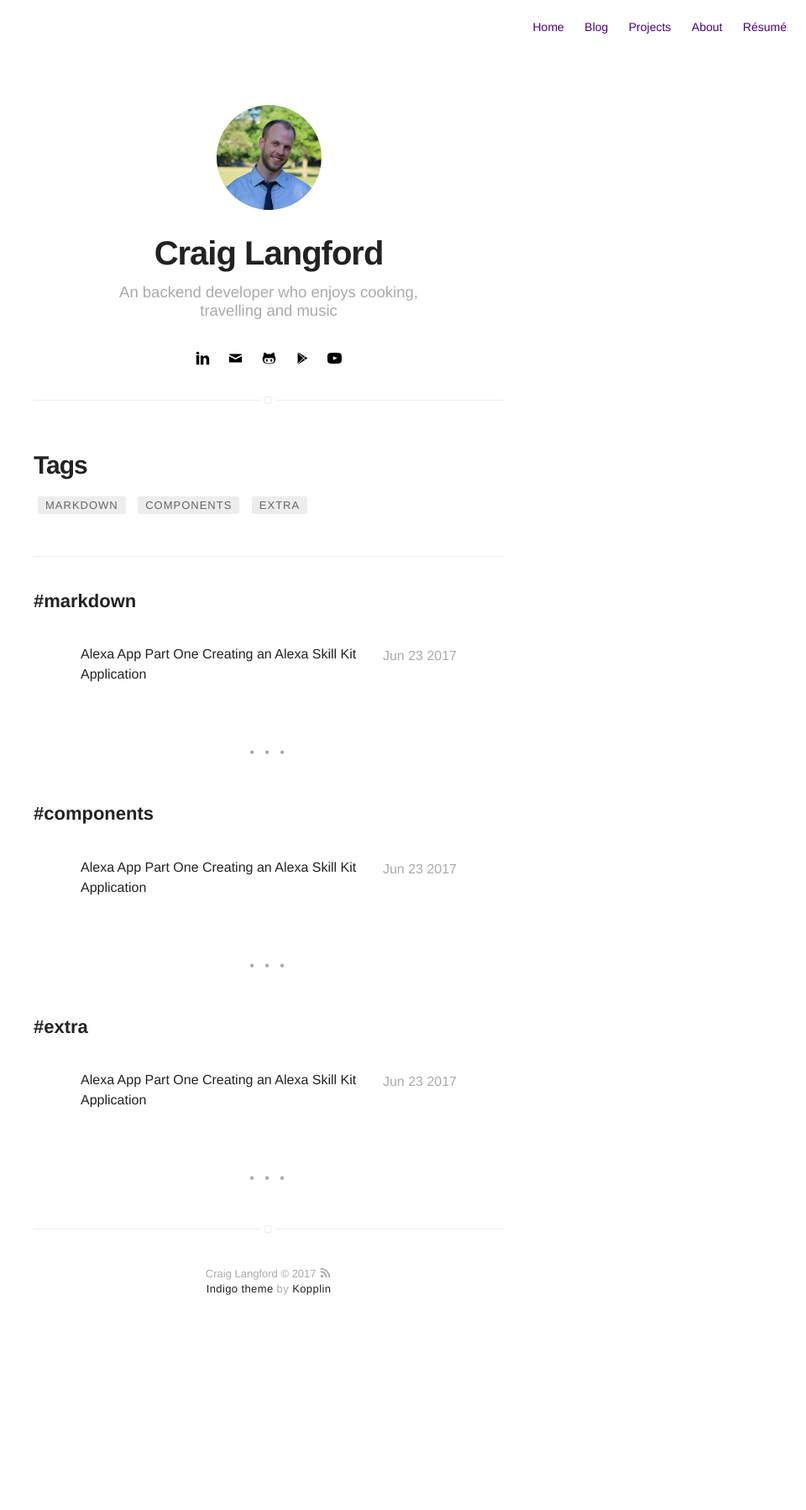
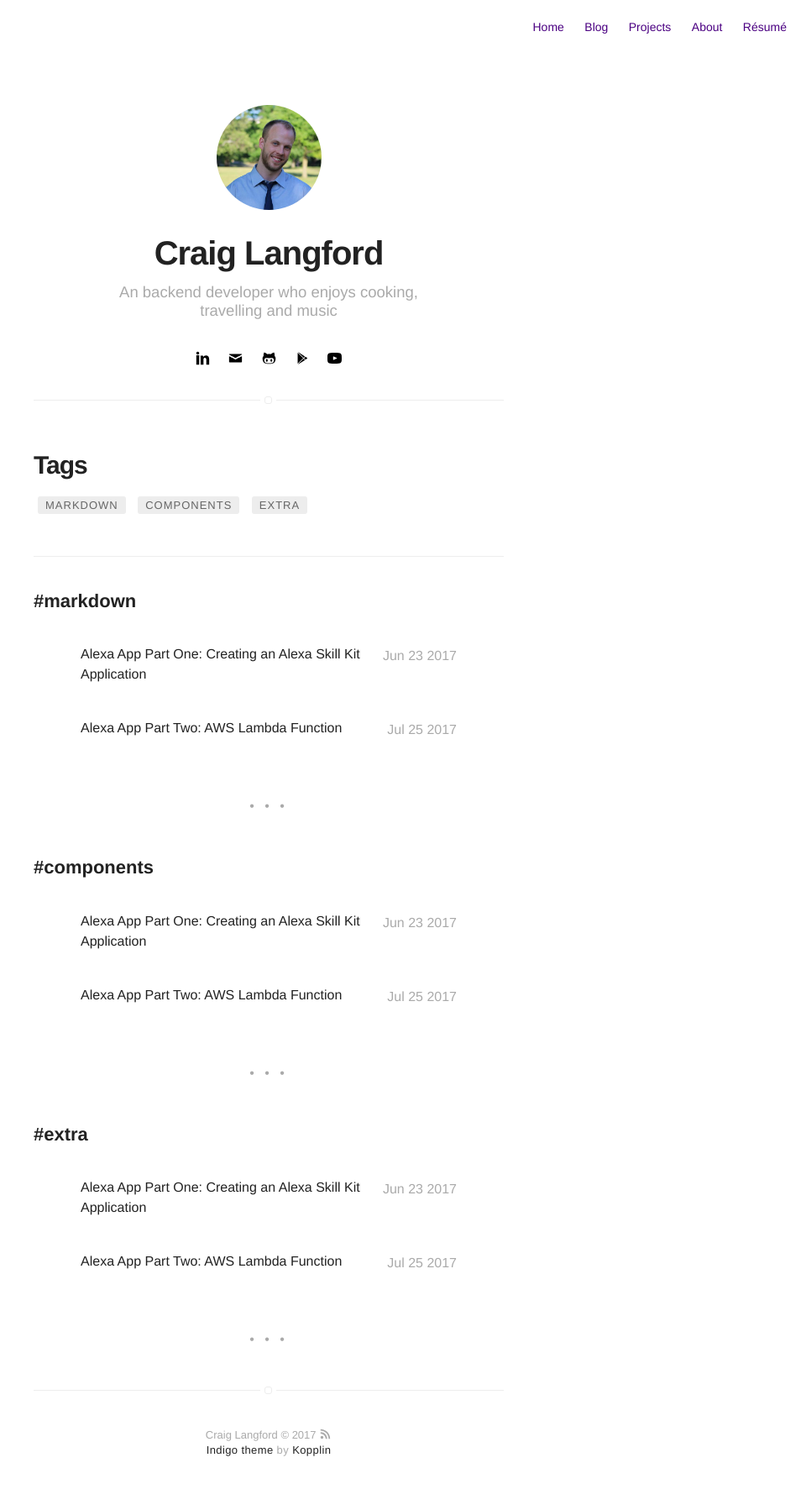
Before and after one commit to CraigLangford/CraigLangford.github.io, a Jekyll site: the page built from tags.html, in a window 1280 px wide. Shown: the whole page at 84% size, without its empty margins (320-1280 px from the left). Built offline with Jekyll 4.4.1, drawn with Linux system fonts in a browser that asks for light colours; before the commit the page ends 1606 px from its top, so only the background shows below that; some of the changed lines change nothing that is shown.

Commit message:
Added blog post part two for creating an Alexa application

````diff
--- a/_posts/2017-06-22-alexa-app-part-one.markdown
+++ b/_posts/2017-06-22-alexa-app-part-one.md
@@ -1,7 +1,7 @@
 ---
-title: "Alexa App Part One Creating an Alexa Skill Kit Application"
+title: "Alexa App Part One: Creating an Alexa Skill Kit Application"
 layout: post
-date: 2017-06-23 22:48
+date: 2017-06-23 22:25
 image: /assets/images/markdown.jpg
 headerImage: false
 tag:
@@ -13,9 +13,6 @@
 description: How to build an Alexa Skill Kit Application
 # jemoji: '<img class="emoji" title=":ramen:" alt=":ramen:" src="https://assets.github.com/images/icons/emoji/unicode/1f35c.png" height="20" width="20" align="absmiddle">'
 ---
-
-# Alexa App Part 1 - Creating an Alexa Skill Kit Application
-
 Having just received an Amazon Echo I made the typical requests "Alexa, play X song," "Alexa, tell me the weather," "Alexa, what is the news for today?" Wondering the current price of Bitcoin, which has been shooting up over the past month, I asked my Echo "Alexa, what is the price of Bitcoin?" This was responded with "sorry, I can't help you with that." I was rather surprised as the Echo can handle any other currency conversion, which lead to my first idea for an Amazon Echo application - Crypto Price. This blog post and it's follow up [Alexa App Part 2 - AWS Lambda Function](LINK) are an overview of the steps needed to create your first Echo application.If you wish to dive straight in the source code is [here](https://github.com/CraigLangford/Crypto-Price)!
 
 ## Application Focus
--- /dev/null
+++ b/_posts/2017-07-25-alexa-app-part-two.md
@@ -0,0 +1,336 @@
+---
+title: "Alexa App Part Two: AWS Lambda Function"
+layout: post
+date: 2017-07-25 08:13
+image: /assets/images/markdown.jpg
+headerImage: false
+tag:
+- markdown
+- components
+- extra
+category: blog
+author: craiglangford
+description: How to build an AWS Lambda Function for an Amazon Alexa Application
+# jemoji: '<img class="emoji" title=":ramen:" alt=":ramen:" src="https://assets.github.com/images/icons/emoji/unicode/1f35c.png" height="20" width="20" align="absmiddle">'
+---
+Having set up an Alexa Skill Kit application in the last section of this blog series [here](LINK TO OTHER POST) we can now start handling the logic to actually handle the request. This is handled by an AWS Lambda function which simply takes a json file and returns a json response which will be passed on to the user. This json interface allows any software language to be used for the Lambda function, and in this case we will be using Python.
+
+## Creating the Response
+
+From the documentation the incoming information is separated into the current event as well as the session information. Therfore we'll create our lambda app, cryptoprice.py and put our lambda function in it. Luckily for us the event and response can be passed as dictionary items so we don't have to worry about loading/dumping the json data.
+
+*cryptoprice.py*
+
+
+```python
+def crypto_price_lambda(event, session):
+    response = {}
+    return response
+```
+
+Obviously this response gives the Alexa Skill Kit no information in how to respond to the user and it will raise an error if attempted. Let's look into the type of response the Alexa Skill Kit will accept. Here is a typical response from the documentation.
+
+*Alexa Skill Kit Request Format*
+```
+{
+    "version": "1.0",
+    "response": {
+        "card": {
+            "type": "Simple",
+            "title": "Title in App",
+            "content": "This will be the message in the app.",
+        },
+        "outputSpeech": {
+            "type": "PlainText",
+            "text": "This is the response the user will hear. Hello!"
+        },
+        "shouldEndSession": True
+    }
+}
+```
+
+The core response can be seen to contain the version and the response. Further the response is composed of the card, which is the card the user would see in their Alexa App, the output speech, which is what the user will hear, and whether to end the session or not. Now that we have this we can create a simple function which generates the boilerplate around our desired response.
+
+*Lambda Function Plus Alexa Skill Kit Response Building Function*
+
+
+```python
+def crypto_price_lambda(event, session):
+    response = build_response()
+    return response
+
+def build_response(
+        card_title="Crypto Price",
+        card_content="Returns price of a cryptocurrency",
+        output_speech="Welcome to cryptoprice",
+        should_end_session=True):
+    """
+    Builds a valid ASK response based on the incoming attributes.
+    """
+    ask_response = {
+        "version": "1.0",
+        "response": {
+            "card": {
+                "type": "Simple",
+                "title": card_title,
+                "content": card_content,
+            },
+            "outputSpeech": {
+                "type": "PlainText",
+                "text": output_speech
+            },
+            "shouldEndSession": should_end_session
+        }
+    }
+    return ask_response
+
+```
+
+Great! Now we should have Alexa respond to any request and say "welcome to cryptoprice" to the user, however, this has no functionality based on the type of request the user makes. From [Alexa App Part 1 - Alexa Skills Kit Application](LINK) we found that all Alexa Skills Kit applications ship with four main request types, namely, the LaunchRequest, HelpIntent, StopIntent and CancelIntent. Furthermore, we added a new intent for our application, the CryptoPriceIntent which is where the core functionality of our application is launched.
+
+## Interpreting the Request
+
+To understand what request the user has been created we must look into the structure of the request being passed to our Lambda function. From the documentation it looks something like below.
+
+*Example Request Format*
+```
+{
+    "version": "1.0",
+    "session": {
+        "sessionId": "SessionId.7k8jtwl-i43fakadph98-x524-2c33b72ec820",
+        "application": {
+            "applicationId": "amzn1.ask.skill.eibuosp910poix"
+        },
+        "attributes": {},
+        "user": {"userId": "31849190191"},
+        "new": True
+    },
+    "request": {
+        "type": "IntentRequest",
+        "requestId": "EdwRequestId.7829c7cd1-f281-48oq-891e-839271a9p19nd",
+        "locale": "en-US",
+        "timestamp": "2017-04-26T00:41:00Z",
+        "intent": {
+            "name": "GetCryptoPriceIntent",
+            "slots": {
+                "Currency": {
+                    "name": "Currency"
+                    "value": "US dollars"
+                },
+                "cryptocurrency": {
+                    "name": "cryptocurrency",
+                    "value": "bitcoin"
+                }
+            }
+        }
+    },
+    "context": {
+        "System": {
+            "application": {
+                "applicationId": "string"
+            },
+            "user": {
+                "userId": "string",
+                "permissions": {
+                },
+                "accessToken": "string"
+            },
+            "device": {
+                "deviceId": "string",
+                "supportedInterfaces": {
+                    "AudioPlayer": {}
+                }
+            },
+            "apiEndpoint": "string"
+        }
+    }
+}
+
+```
+
+Here we can see that again there is the version number and the request at the base level, however, the context is passed as well. This will come in useful later when we want to gather the user's country information to decide which currency to respond in. As there are two main request types, the LaunchRequest (when the app is launched) and IntentRequest (for the HelpIntent, CancelIntent, StopIntent and GetCryptoPriceIntent). We will update our lambda function to delegate based on this. For many of the responses we can simply respond with a message, once this is done our only task left is to handle the GetCryptoPriceIntent.
+
+Below it can be seen that depending on the case the title, response message and should end session information is updated. To keep things simple notice that the card message as well as the speech output are the same.
+
+*Delegating the Request Types*
+
+
+```python
+def crypto_price_lambda(event, session):
+    request_type = event['request'].get('type')
+
+    if request_type == 'LaunchRequest':
+        title = "Crypto Price Trends"
+        response_message = ("Please ask a question like: What is the price of"
+                            " bitcoin")
+        should_end_session = False
+    elif request_type == 'IntentRequest':
+        request_intent = event['request']['intent']['name']
+        if request_intent == 'GetCryptoPriceIntent':
+            # TODO: Delegate logic to collect cryptoprice details
+            pass
+        elif request_intent == 'AMAZON.HelpIntent':
+            title = "Crypto Price Help"
+            response_message = ("Crypto Price returns the price of the "
+                                "leading cryptocurrencies. You can ask "
+                                "questions like: What is the price of "
+                                "bitcoin, tell me the current price of monero "
+                                "in US dollars, and, what is the price of "
+                                "litecoin in pounds. Please ask a question.")
+            should_end_session = False
+        elif request_intent in ['AMAZON.StopIntent', 'AMAZON.CancelIntent']:
+            title = "Crypto Price Cancel"
+            response_message = ("Thanks for using crypto price. See you at "
+                                "the moon.")
+            should_end_session = True
+    return build_response(card_title=title,
+                          card_content=response_message,
+                          output_speech=response_message,
+                          should_end_session=should_end_session,
+                          location_permission=location_permission)
+```
+
+## Handling the logic to gather the cryptoprice
+
+Our app can now respond nearly every type of response, except for the one we actually built the app for! This function will be taking the desired cryptocurrency, and if the user specified, the cryptocurrency and look up the price. Looking around http://cryptocompare.com/api it seems we can convert any cryptoprice to any world currency. This can be achieved by making a request to https://min-api.cryptocompare.com/data/price?fsym={from_symbol}&tsyms={to_symbol} and subbing in the 3 letter symbol of the cryptocurrency (BTC for Bitcoin) for the from_symbol and the 3 letter symbol of the world currency (USD for US dollars) to the to_symbol. [Here's the link](https://min-api.cryptocompare.com/data/price?fsym=BTC&tsyms=USD) for USD to BTC as an example. The trick here, of course will be converting the users request to the correct three letter symbol. Let's create a function which takes the event and returns the title for the response card and the message to be said and shown. This will use additional json dictionaries based on the cryptocurrencies and currencies the API supports.
+
+*Handling the Cryptocurrency Logic*
+
+
+```python
+API_LINK = ("https://min-api.cryptocompare.com"
+            "/data/price?fsym={from_symbol}&tsyms={to_symbol}")
+
+def collect_crypto_price(event):
+    slots = event['request']['intent']['slots']
+    crypto_currency = slots['cryptocurrency'].get('value')
+    currency = slots['currency'].get('value')
+
+    SUPPORTED_COINS = json_to_dictionary('data/cryptocurrencies.json')
+    from_symbol = SUPPORTED_COINS.get(crypto_currency)
+
+    SUPPORTED_CURRENCIES = json_to_dictionary('data/currencies.json')
+    to_symbol = SUPPORTED_CURRENCIES.get(currency)
+
+    api_link = API_LINK.format(from_symbol=from_symbol, to_symbol=to_symbol)
+    api_response = requests.get(api_link)
+    api_price = api_response.json().get(to_symbol, 'Unavailable')
+
+    title = "{from_currency} Price in {to_currency}".format(
+                from_currency=crypto_currency,
+                to_currency=currency
+            )
+    response_message = ("{from_currency} is currently worth {value}"
+                        " {to_currency}")
+    response_message = response_message.format(from_currency=crypto_currency,
+                                               value=api_price,
+                                               to_currency=currency)
+
+    return title, response_message
+```
+
+The above example sufficient in taking a crypto currency and world currency and making a get request through the cryptocompare API to gather the current conversion rate of the two currencies. This should be enough for the extent of this tutorial, giving us a working Lambda function which can return the price of a cryptocurrency when given the name of the cryptocurrency and the world currency. The final file can be seen below.
+
+*Final Lambda Function File*
+
+
+```python
+API_LINK = ("https://min-api.cryptocompare.com"
+            "/data/price?fsym={from_symbol}&tsyms={to_symbol}")
+
+def crypto_price_lambda(event, session):
+    request_type = event['request'].get('type')
+
+    if request_type == 'LaunchRequest':
+        title = "Crypto Price Trends"
+        response_message = ("Please ask a question like: What is the price of"
+                            " bitcoin")
+        should_end_session = False
+    elif request_type == 'IntentRequest':
+        request_intent = event['request']['intent']['name']
+        if request_intent == 'GetCryptoPriceIntent':
+            title, response_message = collect_crypto_price(event)
+        elif request_intent == 'AMAZON.HelpIntent':
+            title = "Crypto Price Help"
+            response_message = ("Crypto Price returns the price of the "
+                                "leading cryptocurrencies. You can ask "
+                                "questions like: What is the price of "
+                                "bitcoin, tell me the current price of monero "
+                                "in US dollars, and, what is the price of "
+                                "litecoin in pounds. Please ask a question.")
+            should_end_session = False
+        elif request_intent in ['AMAZON.StopIntent', 'AMAZON.CancelIntent']:
+            title = "Crypto Price Cancel"
+            response_message = ("Thanks for using crypto price. See you at "bbz
+                                "the moon.")
+            should_end_session = True
+    return build_response(card_title=title,
+                          card_content=response_message,
+                          output_speech=response_message,
+                          should_end_session=should_end_session,
+                          location_permission=location_permission)
+
+
+def build_response(
+        card_title="Crypto Price",
+        card_content="Returns price of a cryptocurrency",
+        output_speech="Welcome to cryptoprice",
+        should_end_session=True):
+    """
+    Builds a valid ASK response based on the incoming attributes.
+    """
+    ask_response = {
+        "version": "1.0",
+        "response": {
+            "card": {
+                "type": "Simple",
+                "title": card_title,
+                "content": card_content,
+            },
+            "outputSpeech": {
+                "type": "PlainText",
+                "text": output_speech
+            },
+            "shouldEndSession": should_end_session
+        }
+    }
+    return ask_response
+
+
+def collect_crypto_price(event):
+    slots = event['request']['intent']['slots']
+    crypto_currency = slots['cryptocurrency'].get('value')
+    currency = slots['currency'].get('value')
+
+    SUPPORTED_COINS = json_to_dictionary('data/cryptocurrencies.json')
+    from_symbol = SUPPORTED_COINS.get(crypto_currency)
+
+    SUPPORTED_CURRENCIES = json_to_dictionary('data/currencies.json')
+    to_symbol = SUPPORTED_CURRENCIES.get(currency)
+
+    api_link = API_LINK.format(from_symbol=from_symbol, to_symbol=to_symbol)
+    api_response = requests.get(api_link)
+    api_price = api_response.json().get(to_symbol, 'Unavailable')
+
+    title = "{from_currency} Price in {to_currency}".format(
+                from_currency=crypto_currency,
+                to_currency=currency
+            )
+    response_message = ("{from_currency} is currently worth {value}"
+                        " {to_currency}")
+    response_message = response_message.format(from_currency=crypto_currency,
+                                               value=api_price,
+                                               to_currency=currency)
+
+    return title, response_message
+```
+
+## Final Thoughts
+
+You can see the full source code on github [here](https://github.com/CraigLangford/Crypto-Price) and see that there has been logic added to the collect_crypto_price function. This is to handle the following edge cases:
+
+* When the world currency isn't supplied - the app defaults to the country where the user is
+* When a 3 letter name is specified
+* If the Alexa Skill Kit app sends a typo - Python's native difflib.get_close_matches is used to guess the nearest match for the user
+
+That's it! You now have a working Lambda function that you can pair with your Alexa Skills Kit application. See [deployment](https://github.com/CraigLangford/Crypto-Price#deployment) for how to upload your function to AWS and to actually use it!
````
